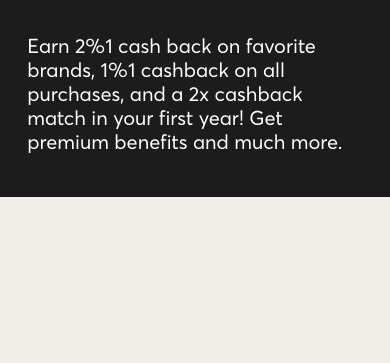
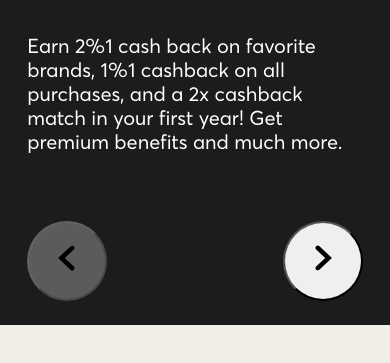
Before and after one commit to zakali22/animation-exploration-gatsby, a Gatsby site: page /pinned-animation in a window 390 px wide. Shown: the part 1118-1481 px from the top of the page. Before the commit the page ends 1395 px from the top, so only its background shows below. Built offline with nearby package versions, Linux system fonts and the light colour scheme; Gatsby itself is replaced by a stand-in of ours.

Commit message:
Add carousel for panels on mobile

```diff
--- /dev/null
+++ b/src/components/PinnedPanels/PanelArrows.tsx
@@ -0,0 +1,33 @@
+import * as React from "react"
+
+type PanelArrowsProp = {
+    currentSlide: number,
+    onClick: (number: number) => void
+}
+
+const PanelArrows = ({ currentSlide, onClick }: PanelArrowsProp) => {
+
+    function handleClick(direction: 'prev' | 'next'){
+        if(direction === 'prev' && currentSlide > 0){
+            return onClick(currentSlide - 1)
+        }
+
+        if(direction === 'next' && currentSlide < 2){
+            return onClick(currentSlide + 1)
+        }
+
+    }
+
+    return (
+        <div className="panels-arrows">
+            <button className="panels__arrow" disabled={currentSlide === 0} onClick={() => handleClick('prev')}>
+                <svg viewBox="0 0 30 30" fill="currentColor" xmlns="http://www.w3.org/2000/svg"><path fill-rule="evenodd" clip-rule="evenodd" d="M9.66669 15.0661L17.2326 22.1473C17.7452 22.6271 18.5421 22.6271 19.0548 22.1473L19.0968 22.108C19.6593 21.5814 19.6598 20.6891 19.0978 20.162L13.665 15.0661L19.0978 9.97024C19.6598 9.44312 19.6593 8.55079 19.0968 8.02428L19.0548 7.98497C18.5421 7.50516 17.7452 7.50516 17.2326 7.98497L9.66669 15.0661Z" fill="currentColor"></path></svg>
+            </button>
+            <button className="panels__arrow" disabled={currentSlide === 2} onClick={() => handleClick('next')}>
+                <svg viewBox="0 0 30 30" fill="currentColor" xmlns="http://www.w3.org/2000/svg"> <path fill-rule="evenodd" clip-rule="evenodd" d="M20.3333 14.9339L12.7674 7.85274C12.2548 7.37293 11.4579 7.37293 10.9452 7.85274L10.9032 7.89205C10.3407 8.41855 10.3402 9.31089 10.9022 9.83801L16.335 14.9339L10.9022 20.0298C10.3402 20.5569 10.3407 21.4492 10.9032 21.9757L10.9452 22.015C11.4579 22.4948 12.2548 22.4948 12.7674 22.015L20.3333 14.9339Z" fill="currentColor"></path></svg>
+            </button>
+        </div>
+    )
+}
+
+export default PanelArrows
--- a/src/components/PinnedPanels/index.tsx
+++ b/src/components/PinnedPanels/index.tsx
@@ -4,14 +4,17 @@ import { useGSAP } from "@gsap/react"
 import { ScrollTrigger } from "gsap/ScrollTrigger";
 import PanelContentList from "./PanelContentList";
 import PanelImageList from "./PanelMediaList";
+import PanelArrows from "./PanelArrows";
 
 const PinnedPanels = () => {
+    const [activeSlide, setActiveSlide] = React.useState(0)
+
     const containerRef = React.useRef<HTMLDivElement>(null)
     const panelsContentRef = React.useRef<HTMLDivElement>(null)
     const panelsImagesRef = React.useRef<HTMLDivElement>(null)
     const panelsContentSlidesRef = React.useRef<HTMLDivElement>(null)
 
-    useGSAP(() => {
+    const { contextSafe } = useGSAP(() => {
         // use normal class selectors within the container context
         const vh = (coef: number) => window.innerHeight * (coef / 100);
         const mm = gsap.matchMedia()
@@ -101,8 +104,22 @@ const PinnedPanels = () => {
     }, {scope: containerRef})
 
 
+    const handleActiveSlide = contextSafe((slide: number) => {
+        setActiveSlide(slide)
+
+        const tl = gsap.timeline()
+        tl.to([panelsImagesRef.current, panelsContentSlidesRef.current], {
+            xPercent: slide === 0 ? 0 : (slide * -100),
+            duration: 1,
+            ease: 'power4.inOut',
+            stagger: 0.1
+        })
+    })
+
+
     return (
         <section className="panels"  ref={containerRef}>
+            <PanelArrows onClick={handleActiveSlide} currentSlide={activeSlide} />
             <div className="panels-content panel" ref={panelsContentRef}>
                 <PanelContentList ref={panelsContentSlidesRef} />
             </div>
--- a/src/styles/pinned-panels.scss
+++ b/src/styles/pinned-panels.scss
@@ -81,7 +81,7 @@
                 height: 100%;
                 flex-direction: row;
                 justify-content: space-between;
-                transition: transform 0.5s ease-in-out
+                // transition: transform 0.5s ease-in-out
             }
 
 
@@ -132,7 +132,7 @@
             display: flex;
             flex-direction: row;
             justify-content: flex-start;
-            transition: transform 0.5s ease-in-out;
+            // transition: transform 0.5s ease-in-out;
             min-height: 100%
         }
 
@@ -192,7 +192,6 @@
         padding: 1.5em 7%;
         display: flex;
         justify-content: space-between;
-        display: block;
 
         @media(min-width: 768px){
             display: none;
```
